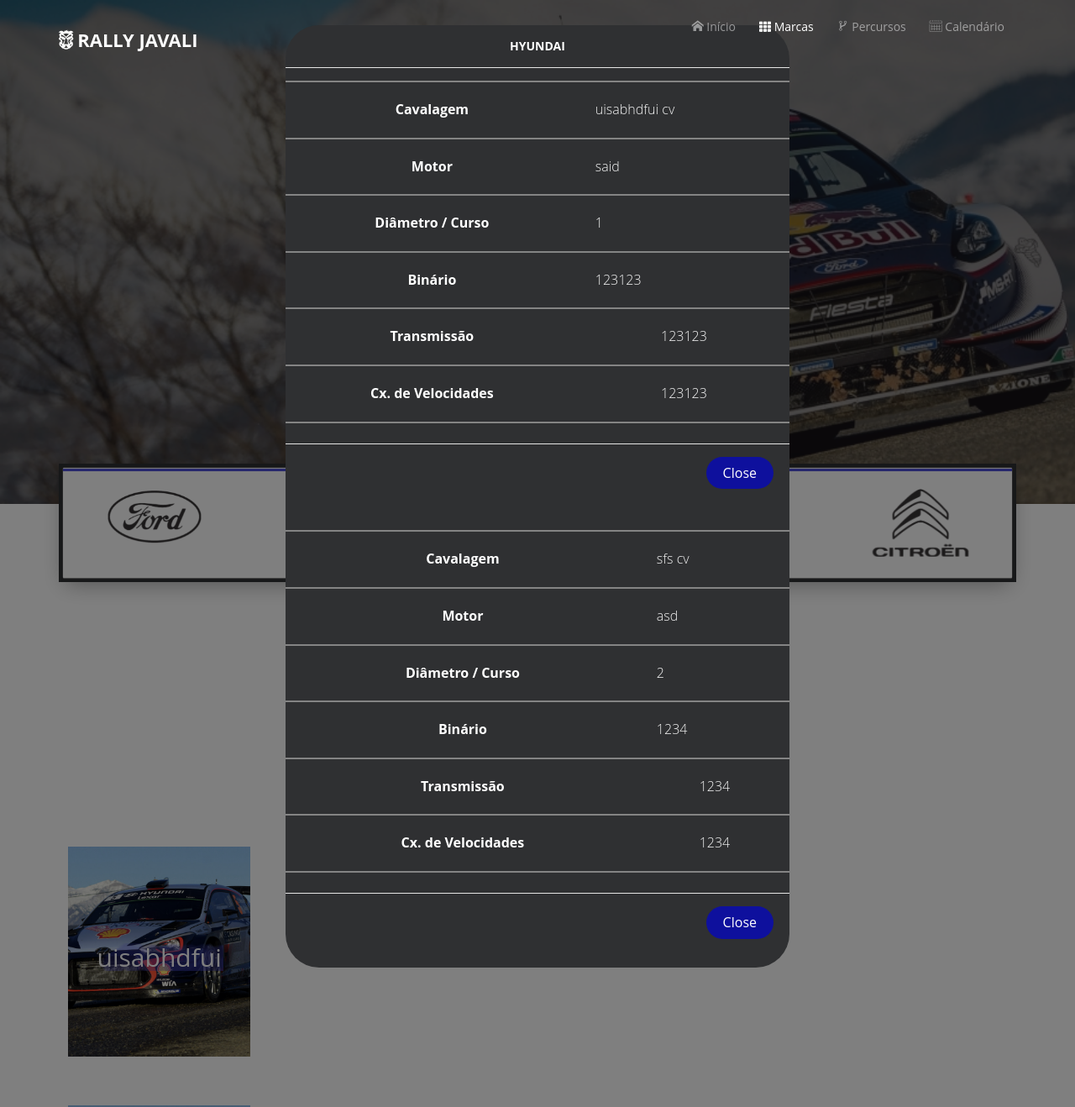
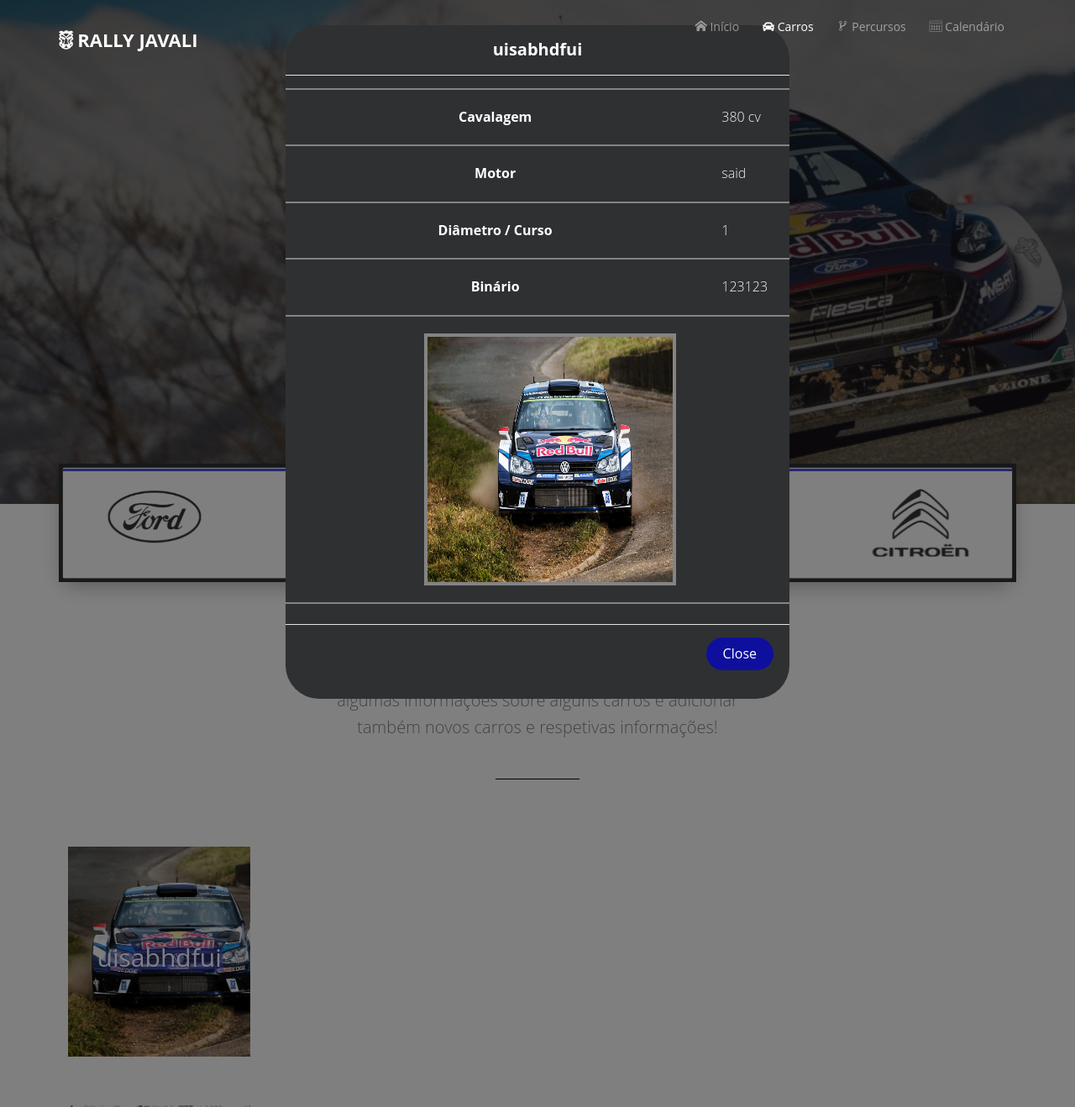
Before and after one commit to rlopes706/PapRui, a PHP site: page /portfolio.php in a window 1280 px wide, after a click on "uisabhdfui". Shown: the whole page at 84% size. Run offline with PHP 8.4, Linux system fonts and the light colour scheme; data comes from the database, SQL or seed files in the repository; some web fonts are replaced.

Commit message:
base de dados e mais - fuisnd

```diff
--- a/Admin/editar_marcas.php
+++ b/Admin/editar_marcas.php
@@ -5,7 +5,7 @@ top(HOME);
 
 
 <div id="fh5co-content-section" class="fh5co-section-gray">
-    <a class="sub-title-admin"><i class="fas fa-th"></i><strong> Marcas - </strong>Editar</a>
+    <a class="sub-title-admin"><i class="fa fa-car"></i><strong> Carros - </strong>Editar</a>
     <div class="container">
         <div class="row">
             <div class="col text-center">
--- a/Admin/index.php
+++ b/Admin/index.php
@@ -16,8 +16,8 @@ top(HOME);
                                 <a href="marcas.php"><img class="img-responsive" src="../images/blog-1.jpg" alt=""></a>
                                 <div class="blog-text">
                                     <div class="prod-title">
-                                        <h3 style="text-align: center"><strong>Marcas</strong> do Rally Javali</h3>
-                                        <h4 style="text-align: center"><i class="fas fa-th"></i></h4>
+                                        <h3 style="text-align: center"><strong>Carros</strong> do Rally Javali</h3>
+                                        <h4 style="text-align: center"><i class="fa fa-car"></i></h4>
                                     </div>
                                 </div>
                             </div>
--- a/Includes/body.inc.php
+++ b/Includes/body.inc.php
@@ -69,7 +69,7 @@ function top($menu = HOME){
                                     <a href="index.php"><i class="icon-home3"></i> Início</a>
                                 </li>
                                 <li <?php if ($menu == PORTO) echo "class=\"active\""; ?>>
-                                    <a href="portfolio.php"><i class="fas fa-th"></i> Marcas</a>
+                                    <a href="portfolio.php"><i class="fa fa-car"></i> Carros</a>
                                 </li>
                                 <li <?php if ($menu == PERCURSO) echo "class=\"active\""; ?>>
                                     <a href="percursos_2.php"><i class="icon-flow-branch"></i> Percursos</a>
@@ -159,18 +159,18 @@ function botport()
 
 
     <!-- Modal -->
-
+    <?php
+while ($dados = mysqli_fetch_array($result)) {
+    ?>
     <div class="modal fade" id="exampleModal" tabindex="-1" role="dialog" aria-labelledby="exampleModalLabel" aria-hidden="true">
         <div class="modal-dialog" role="document" style="background-color: #2F3032; border-radius: 40px" >
                 <div class="modal-header" >
                     <div class="text-color-white">
-                        <h5 class="modal-title" id="exampleModalLabel" style="color: white"><strong>HYUNDAI</strong></h5>
+                        <h5 class="modal-title" id="exampleModalLabel" style="color: white; font-size: 20px"><strong><?php echo $dados['marcasNome'] ?></strong></h5>
                     </div>
                 </div>
 
-            <?php
-            while ($dados = mysqli_fetch_array($result)) {
-            ?>
+
                 <div class="modal-body">
                     <div class="display-1"></div>
 
@@ -181,7 +181,7 @@ function botport()
                             <table style="width: 600px">
                                 <tr>
                                     <td style="color: white"> <strong>Cavalagem</strong></td>
-                                    <td style="color: whitesmoke; text-align: left"><?php echo $dados['marcasNome'] ?> cv</td>
+                                    <td style="color: whitesmoke; text-align: left"><?php echo $dados['marcasCavalagem'] ?> cv</td>
                                 </tr>
                                 <tr>
                                     <td style="color: white"> <strong>Motor</strong></td>
@@ -196,12 +196,7 @@ function botport()
                                     <td style="color: whitesmoke; text-align: left"><?php echo $dados['marcasBinario'] ?></td>
                                 </tr>
                                 <tr>
-                                    <td style="color: white"> <strong>Transmissão</strong></td>
-                                    <td style="color: whitesmoke"><?php echo $dados['marcasBinario'] ?></td>
-                                </tr>
-                                <tr>
-                                    <td style="color: white"> <strong>Cx. de Velocidades</strong></td>
-                                    <td style="color: whitesmoke"><?php echo $dados['marcasBinario'] ?></td>
+                                    <td><img id="img1" src="<?php echo $dados['marcasImgUrl'] ?>" style="width: 300px; height: 300px; border: 4px solid #848484; margin-left: 130px"></td>
                                 </tr>
                             </table><p></p>
                         </div>
@@ -232,6 +227,7 @@ function botport()
             padding: 20px;
             text-align: center;
         }
+
     </style>
     <!-- jQuery -->
     <script src="js/jquery.min.js"></script>
@@ -421,7 +417,8 @@ function botabout()
         }
 
         table#t01 th {
-            background-color: black;
+            background-color: lightgray;
+
             color: white;
         }
     </style>
--- a/portfolio.php
+++ b/portfolio.php
@@ -12,7 +12,7 @@ $result = mysqli_query($con, $sql);
     <div class="fh5co-cover fh5co-cover_2 text-center" data-stellar-background-ratio="0.5"
          style="background-image: url(images/cover_bg_2.jpg);">
         <div class="desc animate-box">
-            <h2>Marcas do Javali</h2>
+            <h2>Carros do Javali</h2>
         </div>
     </div>
 </div>
@@ -63,8 +63,8 @@ $result = mysqli_query($con, $sql);
 
         <div class="row">
             <div class="col-md-6 col-md-offset-3 text-center heading-section animate-box">
-                <h3><strong>Marcas</strong> do Rally Javali</h3>
-                <p>Marcas do Rally Javali é um menu onde voce pode visualizar algumas informações sobre alguns carros e
+                <h3><strong>Carros</strong> do Rally Javali</h3>
+                <p>Carros do Rally Javali é um menu onde voce pode visualizar algumas informações sobre alguns carros e
                     adicionar também novos carros e respetivas informações!</p>
             </div>
         </div>
@@ -76,7 +76,7 @@ $result = mysqli_query($con, $sql);
         <div class="row row-bottom-padded-md">
             <div class="col-md-12">
                 <ul id="fh5co-portfolio-list">
-                    <li class="one-third animate-box" data-animate-effect="fadeIn" style="background-image: url(images/work-4.jpg); ">
+                    <li class="one-third animate-box" data-animate-effect="fadeIn" style="background-image: url(<?php echo $dados['marcasImgUrl'] ?>);">
                         <a href="#" class="color-4" data-toggle="modal" data-target="#exampleModal">
                             <div class="case-studies-summary">
                                 <h2><?php echo $dados['marcasNome'] ?></h2>
```
Also changed, not shown: Admin/adicionar_marcas.php (+5 -2 lines), Admin/confirm-add-marcas.php (+6 -2 lines), Admin/marcas.php (+5 -3 lines), about.php (+10 -0 lines), index.php (+4 -4 lines), img-1.jpg (added), teste-1.png (added).
